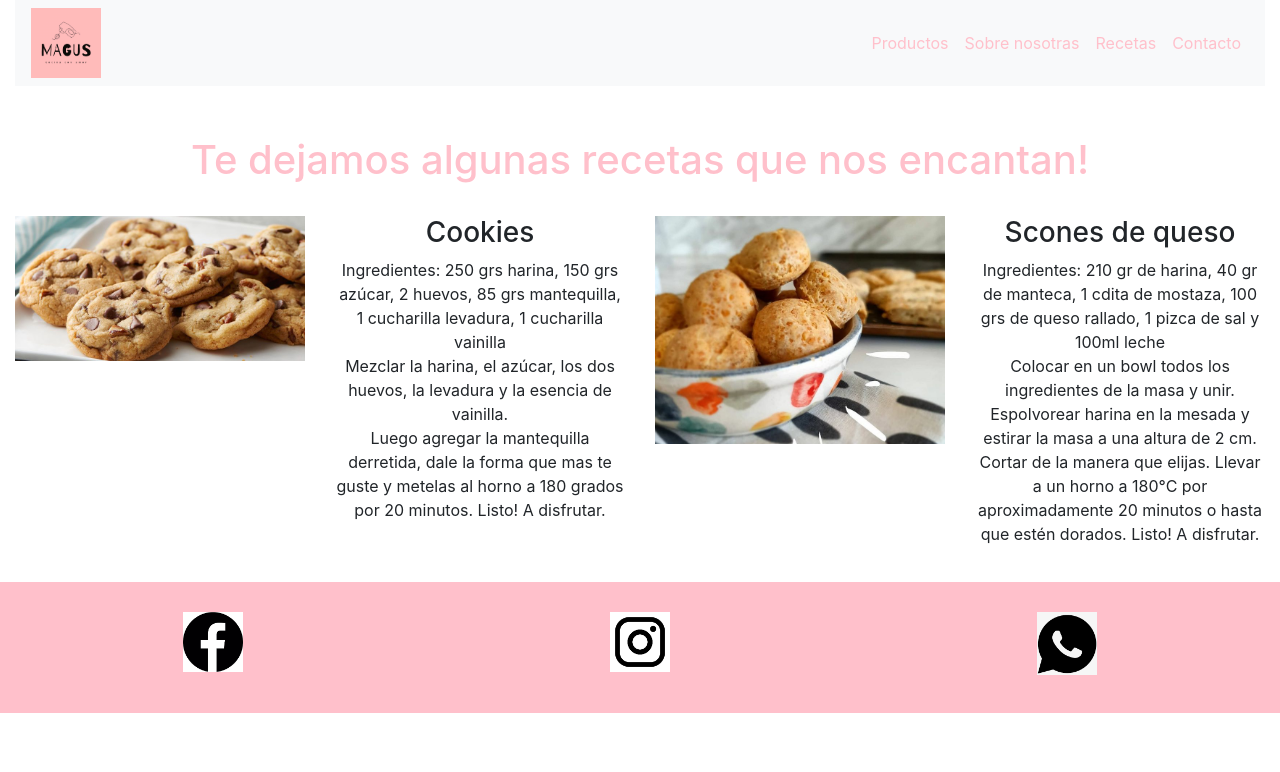
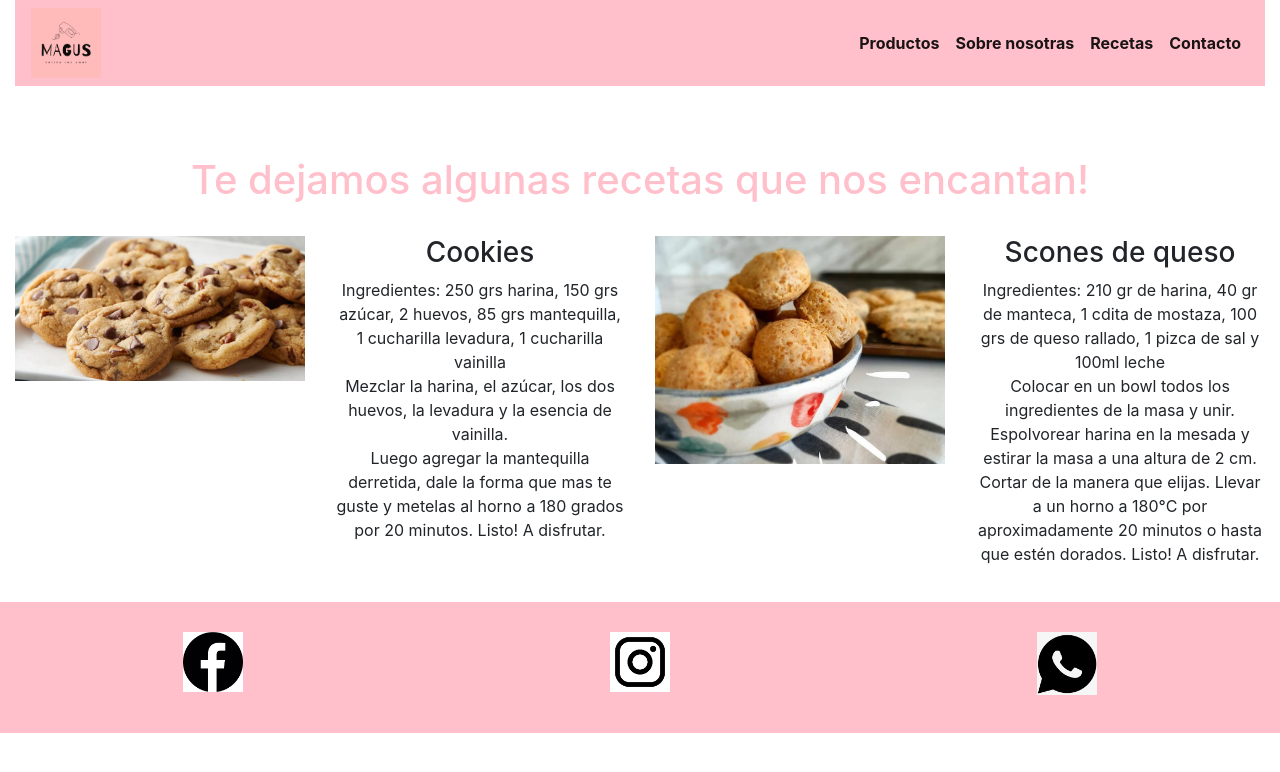
Before and after one commit to ValeCorrales/clase15Corrales, a website: page views/recetas.html in a window 1280 px wide. Drawn offline with nearby package versions, Linux system fonts and the light colour scheme.

Commit message:
Tercera entrega proyecto final

```diff
--- a/scss/_condicionales.scss
+++ b/scss/_condicionales.scss
@@ -5,6 +5,7 @@ body {
         @media only screen and (max-width:768px){
             h1{font-size: 25px;}
             h3{font-size: 20px;}
+            h4{font-size: 10px;}
 
         }
 
@@ -14,12 +15,14 @@ body {
             h1{font-size: 30px;}
             h3{font-size: 20px;}
 
+
         }
 
     }
     @else {
         h1{font-size: 10px;}
         h3{font-size: 10px;}
+
     }
 
 
--- a/scss/_mixin.scss
+++ b/scss/_mixin.scss
@@ -7,4 +7,10 @@ footer {
     @include colorYbackgronud(black, pink)
 }
 
+.navbar.navbar-expand-lg.navbar-light.bg-light {
+    @include colorYbackgronud(black !important, pink !important)
+}
+
+
+
 /* tambien se puede hacer sin parametros */
--- a/scss/_nav.scss
+++ b/scss/_nav.scss
@@ -7,7 +7,14 @@
 }
 
 .navbar-light .navbar-nav .active>.nav-link {
-    color: $colorprimario;
+    font-weight: bold;
 }
 
-/*  */
+.navbar-light .navbar-nav .active>.nav-link:hover {
+    color: white;
+}
+
+
+header {
+    padding-bottom: 20px;
+}
```
Also changed, not shown: css/estilo.css.
